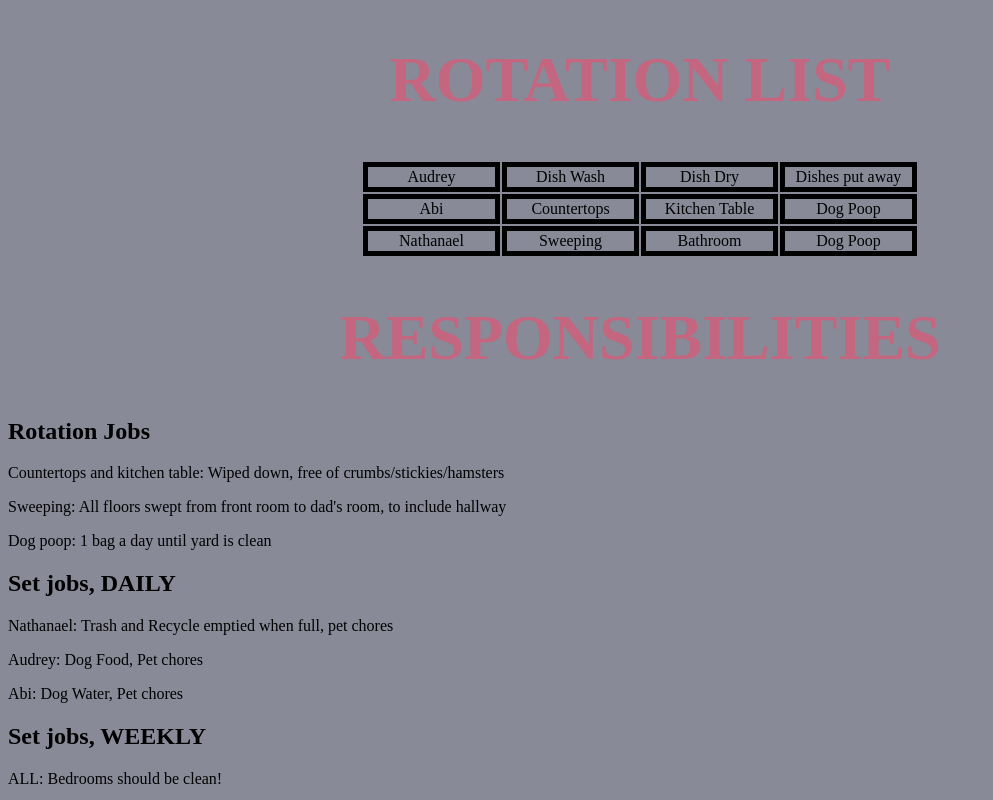
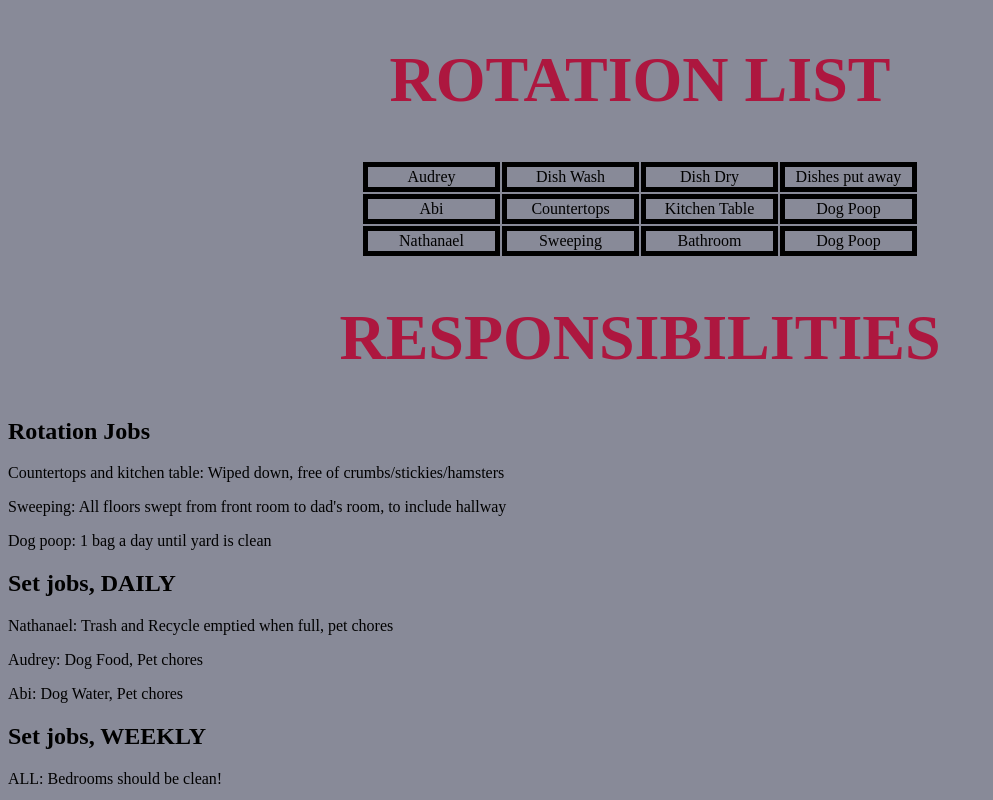
Before and after one commit to Moktor48/LifeTracker, a website built with Parcel: page index.html in a window 1280 px wide. Shown: the top 800 px of the page, without its empty margins (0-993 px from the left). Built offline with nearby package versions, Linux system fonts and the light colour scheme.

Commit message:
Font color made darker

```diff
--- a/css/styles.css
+++ b/css/styles.css
@@ -1,6 +1,6 @@
 h1 {
     width: 100%;
-    color: #c4667f;
+    color: #ad173f;
     font-weight: bold;
     font-size: 64px;
     text-align: center;
```
